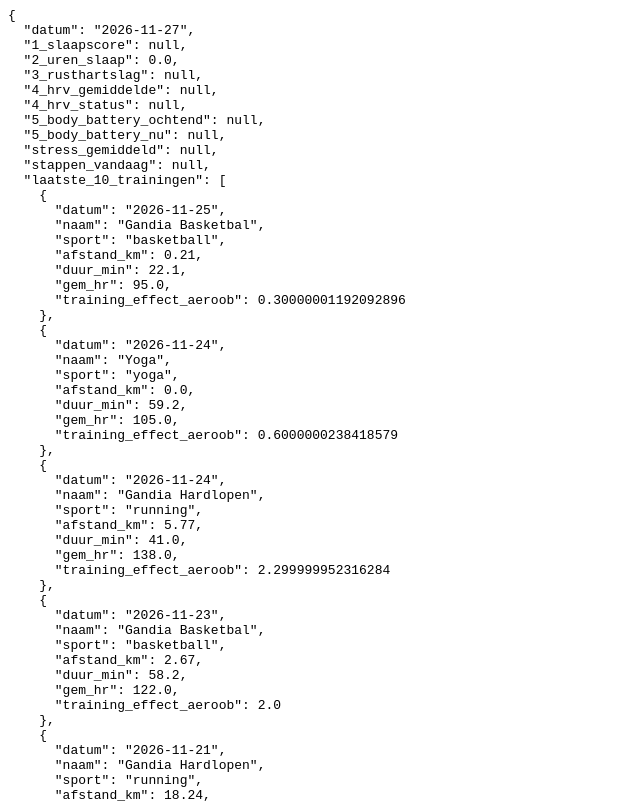
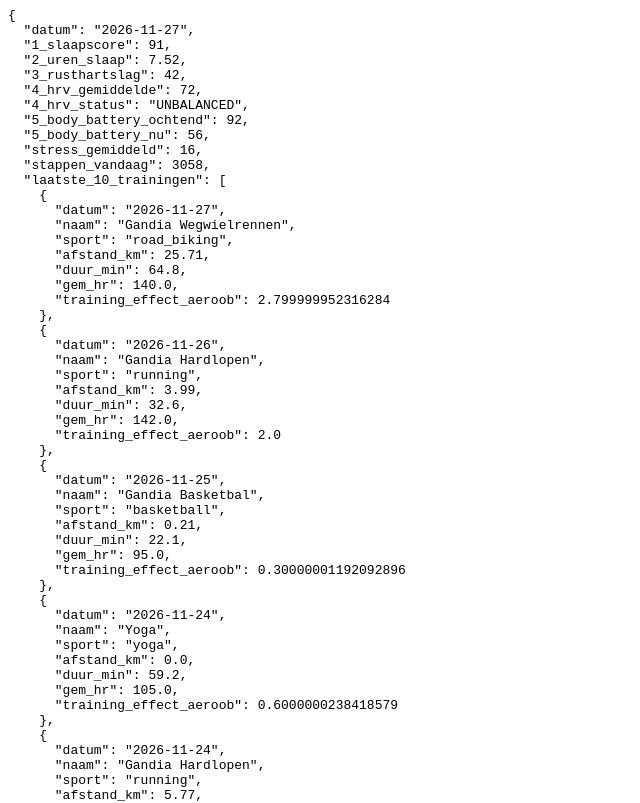
Before and after one commit to Gonesquad67/garmin-dashboard, a plain HTML site: page docs/index.html in a window 1280 px wide. Shown: the top 803 px of the page, without its empty margins (0-640 px from the left). Drawn offline with Linux system fonts and the light colour scheme.

Commit message:
Update coach data

```diff
--- a/docs/index.html
+++ b/docs/index.html
@@ -1,15 +1,33 @@
 <html><body><pre>{
   "datum": "2026-11-27",
-  "1_slaapscore": null,
-  "2_uren_slaap": 0.0,
-  "3_rusthartslag": null,
-  "4_hrv_gemiddelde": null,
-  "4_hrv_status": null,
-  "5_body_battery_ochtend": null,
-  "5_body_battery_nu": null,
-  "stress_gemiddeld": null,
-  "stappen_vandaag": null,
+  "1_slaapscore": 91,
+  "2_uren_slaap": 7.52,
+  "3_rusthartslag": 42,
+  "4_hrv_gemiddelde": 72,
+  "4_hrv_status": "UNBALANCED",
+  "5_body_battery_ochtend": 92,
+  "5_body_battery_nu": 56,
+  "stress_gemiddeld": 16,
+  "stappen_vandaag": 3058,
   "laatste_10_trainingen": [
+    {
+      "datum": "2026-11-27",
+      "naam": "Gandia Wegwielrennen",
+      "sport": "road_biking",
+      "afstand_km": 25.71,
+      "duur_min": 64.8,
+      "gem_hr": 140.0,
+      "training_effect_aeroob": 2.799999952316284
+    },
+    {
+      "datum": "2026-11-26",
+      "naam": "Gandia Hardlopen",
+      "sport": "running",
+      "afstand_km": 3.99,
+      "duur_min": 32.6,
+      "gem_hr": 142.0,
+      "training_effect_aeroob": 2.0
+    },
     {
       "datum": "2026-11-25",
       "naam": "Gandia Basketbal",
@@ -81,24 +99,6 @@
       "duur_min": 41.1,
       "gem_hr": 140.0,
       "training_effect_aeroob": 2.0999999046325684
-    },
-    {
-      "datum": "2026-11-12",
-      "naam": "Gandia Hardlopen",
-      "sport": "running",
-      "afstand_km": 4.73,
-      "duur_min": 39.8,
-      "gem_hr": 136.0,
-      "training_effect_aeroob": 1.7000000476837158
-    },
-    {
-      "datum": "2026-11-11",
-      "naam": "Zwembad",
-      "sport": "lap_swimming",
-      "afstand_km": 0.72,
-      "duur_min": 20.0,
-      "gem_hr": 105.0,
-      "training_effect_aeroob": 0.4000000059604645
     }
   ]
 }</pre></body></html>
```
